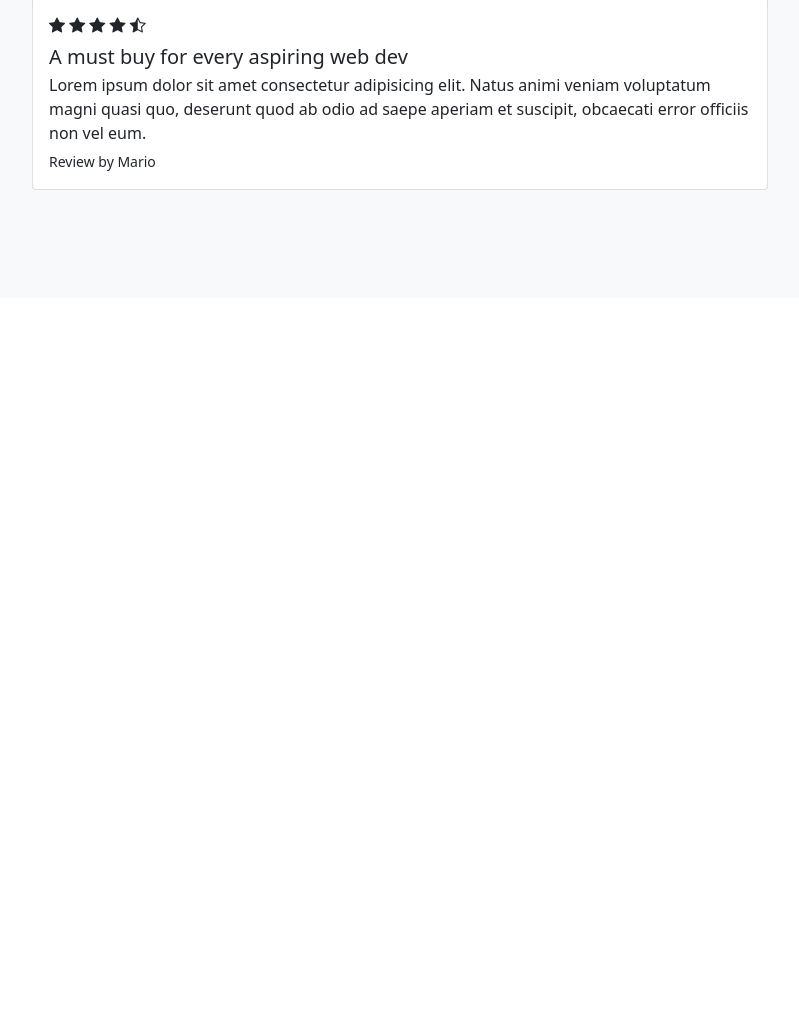
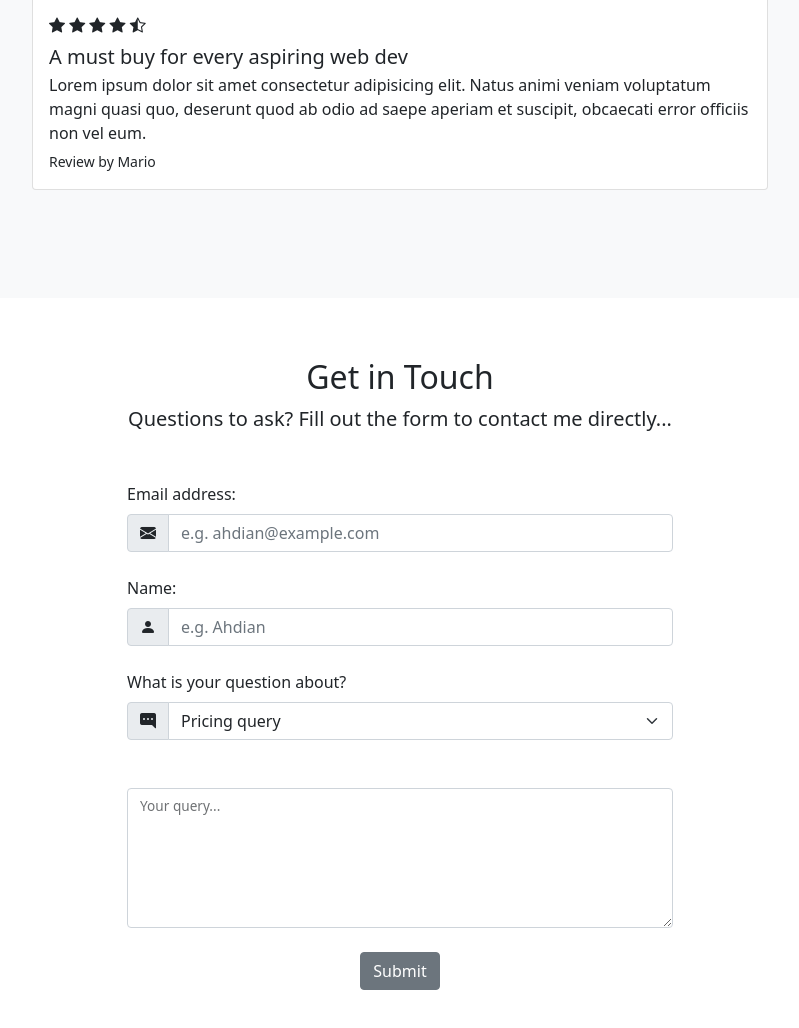
Before and after one commit to ahdianmirza/bootstrap-5-practice, a plain HTML site: page index.html in a window 1280 px wide. Shown: the part 3297-4325 px from the top of the page, without its empty margins (240-1039 px from the left). Before the commit the page ends 3595 px from the top, so only its background shows below. Drawn offline with nearby package versions, Linux system fonts and the light colour scheme.

Commit message:
menambahkan file latihan form

```diff
--- a/index.html
+++ b/index.html
@@ -356,6 +356,59 @@
         </div>
     </section>
 
+    <!-- contact form -->
+    <section id="contacts">
+        <div class="container-lg">
+            <div class="text-center">
+                <h2>Get in Touch</h2>
+                <p class="lead">Questions to ask? Fill out the form to contact me directly...</p>
+            </div>
+
+            <div class="row justify-content-center my-5">
+                <div class="col-lg-6">
+                    <form>
+                        <label for="email" class="form-label">Email address:</label>
+                        <div class="mb-4 input-group">
+                            <span class="input-group-text">
+                                <i class="bi bi-envelope-fill"></i>
+                            </span>
+                            <input type="email" class="form-control" id="email" placeholder="e.g. ahdian@example.com">
+                        </div>
+
+                        <label for="name" class="form-label">Name:</label>
+                        <div class="mb-4 input-group">
+                            <span class="input-group-text">
+                                <i class="bi bi-person-fill"></i>
+                            </span>
+                            <input type="text" class="form-control" id="name" placeholder="e.g. Ahdian">
+                        </div>
+
+                        <label for="subject" class="form-label">What is your question about?</label>
+                        <div class="input-group mb-4">
+                            <span class="input-group-text">
+                                <i class="bi bi-chat-right-dots-fill"></i>
+                            </span>
+                            <select class="form-select" id="subject">
+                                <option value="pricing" selected>Pricing query</option>
+                                <option value="content">Content query</option>
+                                <option value="other">Other query</option>
+                            </select>
+                        </div>
+
+                        <div class="form-floating mb-4 mt-5">
+                            <textarea id="query" class="form-control" style="height: 140px"></textarea>
+                            <label for="query">Your query...</label>
+                        </div>
+
+                        <div class="mb-4 text-center">
+                            <button type="submit" class="btn btn-secondary">Submit</button>
+                        </div>
+                    </form>
+                </div>
+            </div>
+        </div>
+    </section>
+
     <script src="https://cdn.jsdelivr.net/npm/bootstrap@5.0.2/dist/js/bootstrap.bundle.min.js"
         integrity="sha384-MrcW6ZMFYlzcLA8Nl+NtUVF0sA7MsXsP1UyJoMp4YLEuNSfAP+JcXn/tWtIaxVXM"
         crossorigin="anonymous"></script>
```
